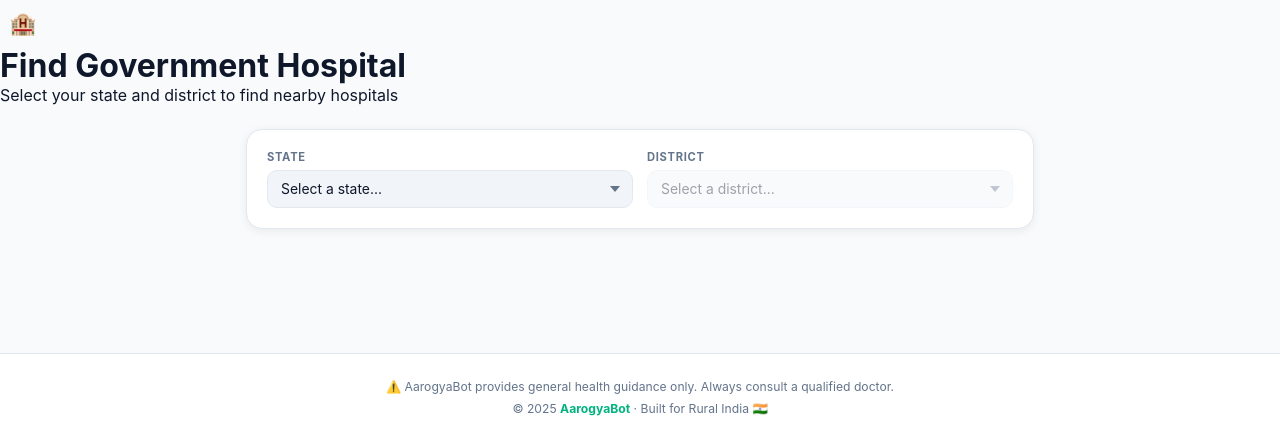
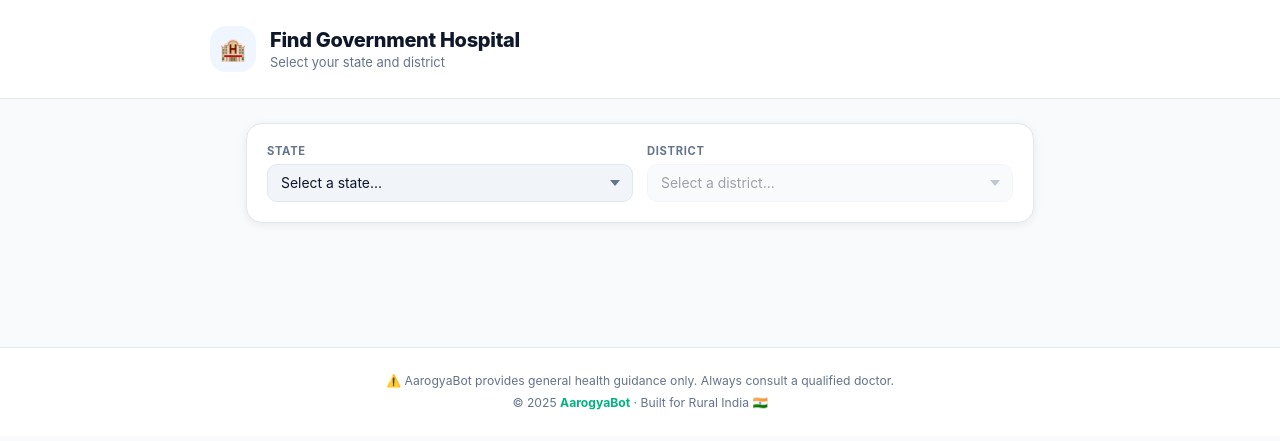
Before and after one commit to Anant-083/Kisan_Mitra, a Flask app: page /hospitals in a window 1280 px wide. Shown: the part 60-501 px from the top of the page. Run offline with Flask 3, Linux system fonts and the light colour scheme.

Commit message:
Update hospitals.html

```diff
--- a/templates/hospitals.html
+++ b/templates/hospitals.html
@@ -2,12 +2,12 @@
 {% block title %} · Find Hospital{% endblock %}
 {% block content %}
 
-<div class="pg-header">
-  <div class="pg-header-inner">
-    <div class="pg-icon blue">🏨</div>
+<div class="pg-hdr">
+  <div class="pg-hdr-inner">
+    <div class="pg-icon ib">🏨</div>
     <div>
       <h1>Find Government Hospital</h1>
-      <p>Select your state and district to find nearby hospitals</p>
+      <p>Select your state and district</p>
     </div>
   </div>
 </div>
@@ -30,7 +30,6 @@
       </div>
     </div>
   </div>
-
   <div id="hospResults"></div>
 </div>
 
@@ -42,26 +41,24 @@ async function loadDistricts() {
   const dsel = document.getElementById("districtSelect");
   document.getElementById("hospResults").innerHTML = "";
   if (!state) { dsel.disabled=true; return; }
-  const res = await fetch("/api/districts",{method:"POST",headers:{"Content-Type":"application/json"},body:JSON.stringify({state})});
-  const d = await res.json();
+  const r = await fetch("/api/districts",{method:"POST",headers:{"Content-Type":"application/json"},body:JSON.stringify({state})});
+  const d = await r.json();
   dsel.innerHTML = '<option value="">Select a district…</option>';
   d.districts.forEach(x => dsel.innerHTML += `<option value="${x}">${x}</option>`);
   dsel.disabled = false;
 }
-
 async function loadHospitals() {
   const state = document.getElementById("stateSelect").value;
   const district = document.getElementById("districtSelect").value;
   const box = document.getElementById("hospResults");
   if (!district) { box.innerHTML=""; return; }
-  box.innerHTML = `<div class="state-box"><div class="state-spinner"></div>Finding hospitals…</div>`;
-  const res = await fetch("/api/hospitals",{method:"POST",headers:{"Content-Type":"application/json"},body:JSON.stringify({state,district})});
-  const d = await res.json();
+  box.innerHTML = `<div class="state-box"><div class="spinner"></div>Finding hospitals…</div>`;
+  const r = await fetch("/api/hospitals",{method:"POST",headers:{"Content-Type":"application/json"},body:JSON.stringify({state,district})});
+  const d = await r.json();
   if (!d.hospitals.length) {
-    box.innerHTML = `<div class="state-box">🏥 No hospitals found for this area.</div>`;
-    return;
+    box.innerHTML=`<div class="state-box">🏥 No hospitals found for this area.</div>`; return;
   }
-  box.innerHTML = d.hospitals.map(h => `
+  box.innerHTML = d.hospitals.map(h=>`
     <div class="hcard">
       <div class="hcard-icon">🏥</div>
       <div class="hcard-body">
```
